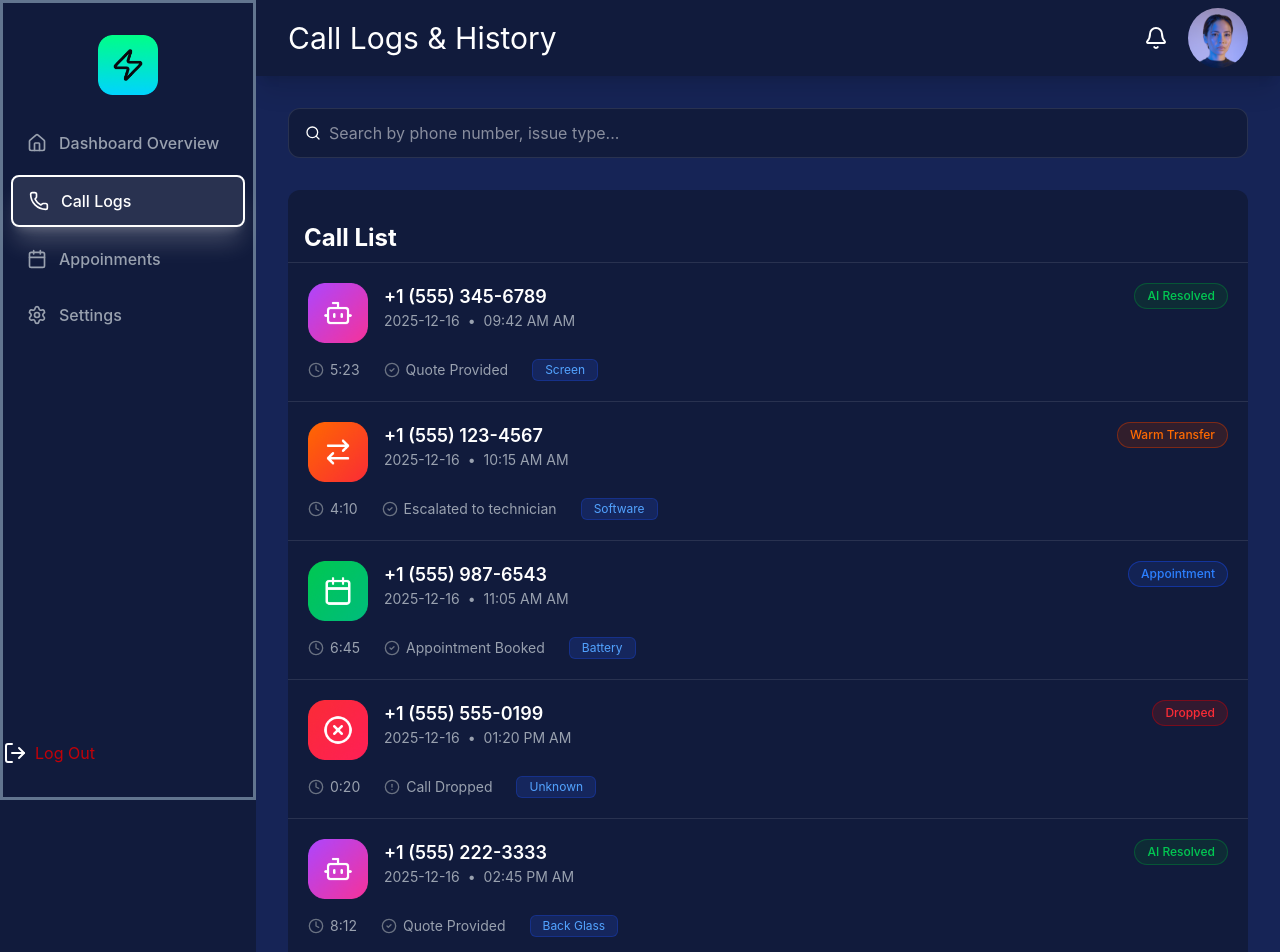
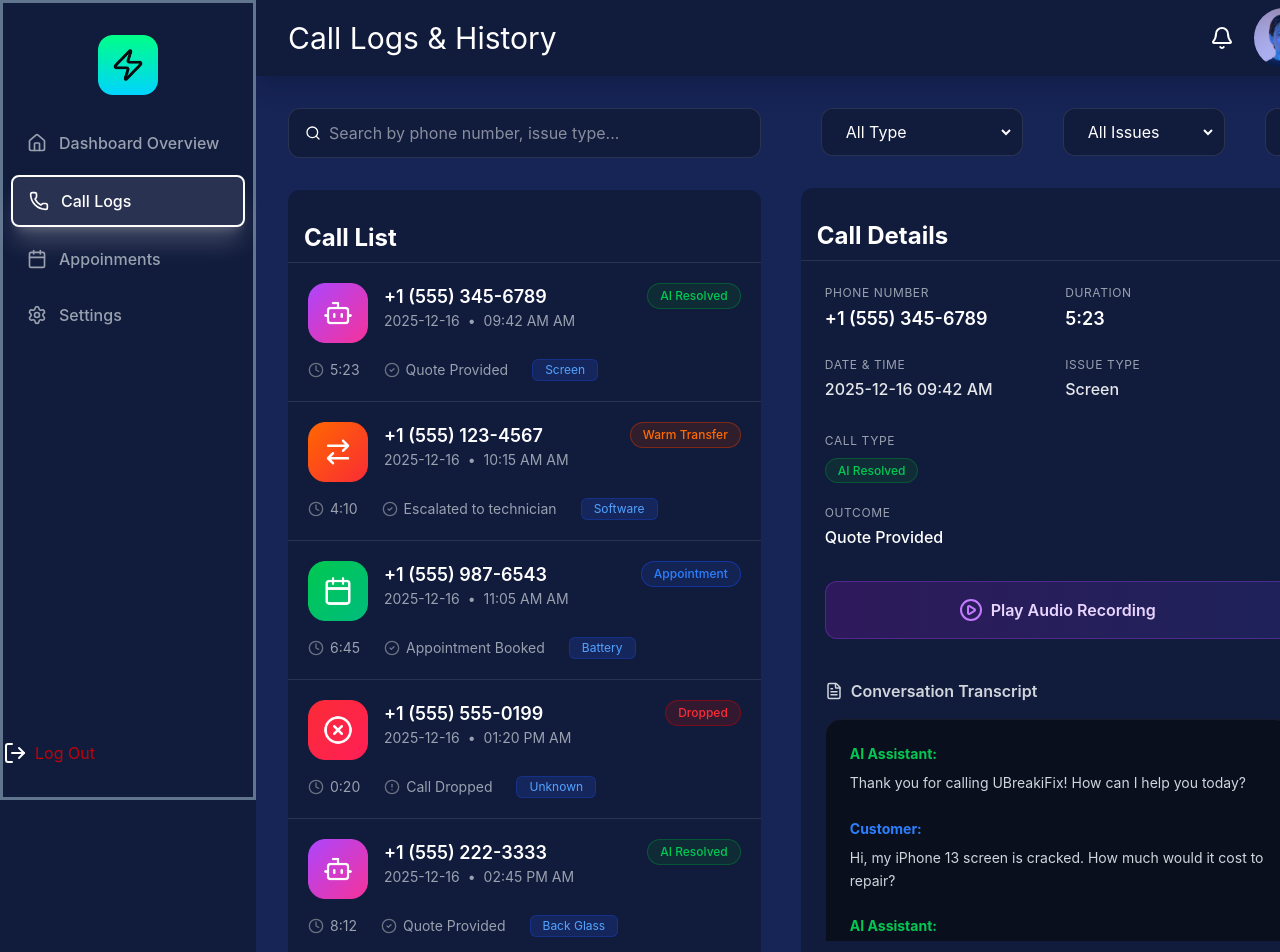
Before and after one commit to peyalhasan/UBreakiFix.Net, a React (Vite) app: page /call in a window 1280 px wide. Shown: the top 952 px of the page. Built offline with nearby package versions, Linux system fonts and the light colour scheme.

Commit message:
Call Logs

```diff
--- a/src/Pages/Call.jsx
+++ b/src/Pages/Call.jsx
@@ -1,15 +1,17 @@
-import React from 'react'
+import React, { useState } from 'react'
 import CallList from '../components/CallLogs/CallList'
 import Field from '../components/common/Field'
 import { ArrowDownNarrowWide, Search } from 'lucide-react'
 import { callList } from '../utils'
+import CallDetails from '../components/CallLogs/CallDetails'
 
 function Call() {
+  const [selectedCall, setSelectedCall] = useState(callList[0])
 
   return (
-    <div>
+    <div className='flex flex-col lg:flex-row gap-10'>
       {/* Left Side Call List */}
-      <div>
+      <div className='lg:w-1/2'>
         <Field>
           <div className="relative border border-white/10 bg-primary rounded-xl ">
             <Search className="absolute left-4 top-1/2 -translate-y-1/2 h-4 w-4 text-muted-foreground" />
@@ -24,15 +26,21 @@ function Call() {
           <h1 className='border-b border-white/10 pl-4 pb-2 text-lg md:text-2xl font-bold' >Call List</h1>
           {
             callList.map(call => (
-              <CallList key={call.id} call={call} />
+              <div
+                key={call.id}
+                onClick={() => setSelectedCall(call)}
+                className={`cursor-pointer transition-colors ${selectedCall?.id === call.id ? 'bg-white/5' : ''}`}
+              >
+                <CallList call={call} />
+              </div>
             ))
           }
         </div>
       </div>
 
       {/* Right Side Call Details */}
-      <div>
-        <div className='flex items-center justify-between px-10'>
+      <div className='lg:w-1/2'>
+        <div className='md:flex items-center hidden w gap-10 justify-between px-5'>
           <Field>
             <div className="relative border w-fit px-2 border-white/10 bg-primary rounded-xl ">
               <select
@@ -79,7 +87,14 @@ function Call() {
             </div>
           </Field>
         </div>
-
+        <div className='bg-primary rounded-xl border-b border-white/10 mt-8 py-8'>
+          <h1 className='border-b border-white/10 pl-4 pb-2 text-lg md:text-2xl font-bold' >Call Details</h1>
+          {selectedCall ? (
+            <CallDetails call={selectedCall} />
+          ) : (
+            <div className="p-10 text-center text-gray-500">Select a call to see details</div>
+          )}
+        </div>
       </div>
     </div>
   )
--- /dev/null
+++ b/src/components/CallLogs/CallDetails.jsx
@@ -0,0 +1,82 @@
+import React from 'react';
+import { PlayCircle, FileText, Clock, Phone, Calendar, PenTool } from 'lucide-react';
+
+const CallDetails = ({ call }) => {
+    const { number, date, uploadTime, time, slug, problem, type, iconColor } = call;
+
+    const statusStyles = {
+        green: 'bg-green-900/30 text-green-500 border-green-700/50',
+        orange: 'bg-orange-900/30 text-orange-500 border-orange-700/50',
+        blue: 'bg-blue-900/30 text-blue-500 border-blue-700/50',
+        red: 'bg-red-900/30 text-red-500 border-red-700/50',
+    };
+    return (
+        <div className="bg-primary p-6 text-white overflow-y-auto max-h-[85vh]">
+            <div className="grid grid-cols-2 gap-y-6 gap-x-4 mb-8">
+                <div>
+                    <p className="text-gray-400 text-xs uppercase tracking-wider mb-1">Phone Number</p>
+                    <h2 className="text-lg font-semibold">{number}</h2>
+                </div>
+                <div>
+                    <p className="text-gray-400 text-xs uppercase tracking-wider mb-1">Duration</p>
+                    <h2 className="text-lg font-semibold">{time}</h2>
+                </div>
+                <div>
+                    <p className="text-gray-400 text-xs uppercase tracking-wider mb-1">Date & Time</p>
+                    <h2 className="text-base font-medium text-gray-200">{date} {uploadTime}</h2>
+                </div>
+                <div>
+                    <p className="text-gray-400 text-xs uppercase tracking-wider mb-1">Issue Type</p>
+                    <h2 className="text-base font-medium text-gray-200">{problem}</h2>
+                </div>
+            </div>
+
+            <div className="mb-8">
+                <p className="text-gray-400 text-xs uppercase tracking-wider mb-2">Call Type</p>
+                <span className={`px-3 py-1 rounded-full text-xs font-medium border  ${statusStyles[iconColor]} `}>
+                    {type}
+                </span>
+
+                <div className="mt-6">
+                    <p className="text-gray-400 text-xs uppercase tracking-wider mb-1">Outcome</p>
+                    <h2 className="text-base font-medium">{slug}</h2>
+                </div>
+            </div>
+
+            <button className="w-full py-4 rounded-xl border border-purple-500/30 flex items-center justify-center gap-2 bg-gradient-to-r from-purple-900/40 to-indigo-900/40  hover:from-purple-900/60 hover:to-indigo-900/60 transition-all mb-10 group">
+                <PlayCircle className="text-purple-400 group-hover:scale-110 transition-transform" />
+                <span className="font-semibold text-purple-200">Play Audio Recording</span>
+            </button>
+
+            <div className="flex items-center gap-2 mb-4 text-gray-300">
+                <FileText size={18} />
+                <h3 className="font-semibold">Conversation Transcript</h3>
+            </div>
+
+            <div className="bg-[#0a0f1e] rounded-2xl p-6 border border-white/5 space-y-6">
+                <div className="space-y-2">
+                    <p className="text-green-500 font-bold text-sm">AI Assistant:</p>
+                    <p className="text-gray-300 text-sm leading-relaxed">
+                        Thank you for calling UBreakiFix! How can I help you today?
+                    </p>
+                </div>
+
+                <div className="space-y-2">
+                    <p className="text-blue-500 font-bold text-sm">Customer:</p>
+                    <p className="text-gray-300 text-sm leading-relaxed">
+                        Hi, my iPhone 13 screen is cracked. How much would it cost to repair?
+                    </p>
+                </div>
+
+                <div className="space-y-2">
+                    <p className="text-green-500 font-bold text-sm">AI Assistant:</p>
+                    <p className="text-gray-300 text-sm leading-relaxed">
+                        I can help you with that! For an iPhone 13 screen repair, our price is $199. This includes parts, labor, and comes with a 90-day warranty. Would you like to book an appointment?
+                    </p>
+                </div>
+            </div>
+        </div>
+    );
+};
+
+export default CallDetails;
```
